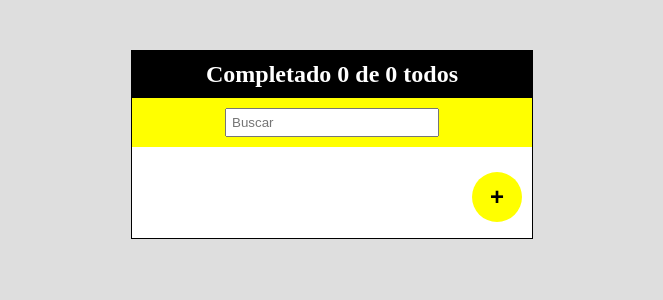
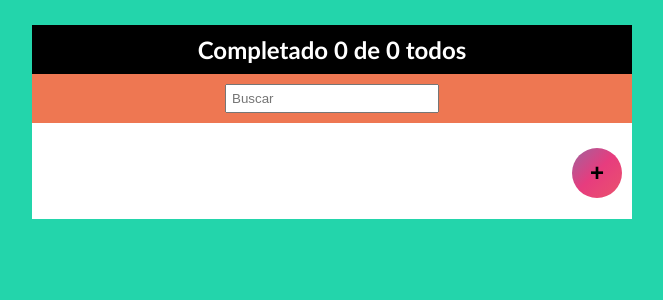
Before and after one commit to hnevado/Todo-App-ReactJS, a React (Create React App) app: page / in a window 1280 px wide. Shown: the top 300 px of the page, without its empty margins (308-971 px from the left). Built offline with nearby package versions, Linux system fonts and the light colour scheme.

Commit message:
Cambios en el CSS

```diff
--- a/src/App.css
+++ b/src/App.css
@@ -1,54 +1,20 @@
-.App {
-  text-align: center;
-}
 .textCenter {text-align:center;}
 .textLeft {text-align:left;}
 .textRight {text-align:right;}
 .marginRight10 {margin-right:10px;}
+
 body {
-  background:#dedede;
-  height:100%;
+	background: #23d5ab;
+  font-family: 'Trebuchet MS', 'Lucida Sans Unicode', 'Lucida Grande', 'Lucida Sans', Arial, sans-serif;
+  margin:0px;
 }
-#root {
-  background:white;
-  border:1px solid black;
-  width:400px;
-  max-width:100%;
-  margin:0px auto;
-  margin-top:50px;
-  font-family:Montserrat;
+#root {background:white;
+  padding-bottom:5px;
+  width:600px;
+  max-width:100%;margin:0px auto;
+  margin-top:25px;}
+div#contenido > h1 {
+  margin-bottom: 15px;
+  font-weight: 900;
+  text-align: center;
 }
-.App-logo {
-  height: 40vmin;
-  pointer-events: none;
-}
-
-@media (prefers-reduced-motion: no-preference) {
-  .App-logo {
-    animation: App-logo-spin infinite 20s linear;
-  }
-}
-
-.App-header {
-  background-color: #282c34;
-  min-height: 100vh;
-  display: flex;
-  flex-direction: column;
-  align-items: center;
-  justify-content: center;
-  font-size: calc(10px + 2vmin);
-  color: white;
-}
-
-.App-link {
-  color: #61dafb;
-}
-
-@keyframes App-logo-spin {
-  from {
-    transform: rotate(0deg);
-  }
-  to {
-    transform: rotate(360deg);
-  }
-}
--- a/src/CreateTodoButton.css
+++ b/src/CreateTodoButton.css
@@ -2,9 +2,22 @@ button#btnNewTodo {
     width: 50px;
     height: 50px;
     border-radius: 50%;
-    background: yellow;
+    background: linear-gradient(-45deg, #ee7752, #e73c7e, #23a6d5, #23d5ab);
+	background-size: 400% 400%;
+	animation: gradient 15s ease infinite;
     border: 0px;
     font-weight: bold;
     font-size: 24px;
     cursor:pointer;
 }
+@keyframes gradient {
+	0% {
+		background-position: 0% 50%;
+	}
+	50% {
+		background-position: 100% 50%;
+	}
+	100% {
+		background-position: 0% 50%;
+	}
+}
--- a/src/Modal.css
+++ b/src/Modal.css
@@ -21,7 +21,7 @@ div#subventana_modal {
     -webkit-transform: translateX(-50%) translateY(-50%);
     transform: translateX(-50%) translateY(-50%);
     width: 650px;
-    background: #95c11f;
+    background: #23a6d5;
     max-width: 100%;
     text-align: center;
     padding: 15px;
--- a/src/TodoItem.css
+++ b/src/TodoItem.css
@@ -13,3 +13,19 @@ span.todo-text.todo-text-completed {
 span.todo-text {
     color: red;
 }
+
+
+span.icondelete {
+    font-weight: bold;
+    float: right;
+    background: red;
+    width: 24px;
+    height: 24px;
+    border-radius: 50%;
+    text-align: center;
+    font-size: 20px;
+    color: white;
+    cursor:pointer;
+}
+
+span.Icon {cursor:pointer;}
--- a/src/TodoItem.js
+++ b/src/TodoItem.js
@@ -10,7 +10,7 @@ function TodoItem(props) {
             &#x2713;
             </span>
             <span className={`todo-text ${props.completed && 'todo-text-completed'}`}> {props.text} </span>
-            <span onClick={props.onDelete}> X </span>
+            <span className='icondelete' onClick={props.onDelete}> X </span>
         </li>
 
     );
--- a/src/TodoSearch.css
+++ b/src/TodoSearch.css
@@ -2,7 +2,7 @@
 
     text-align:center;
     padding:10px;
-    background:yellow;
+    background: #ee7752;
     margin-top:0px;
     margin-bottom:0px;
 }
```
